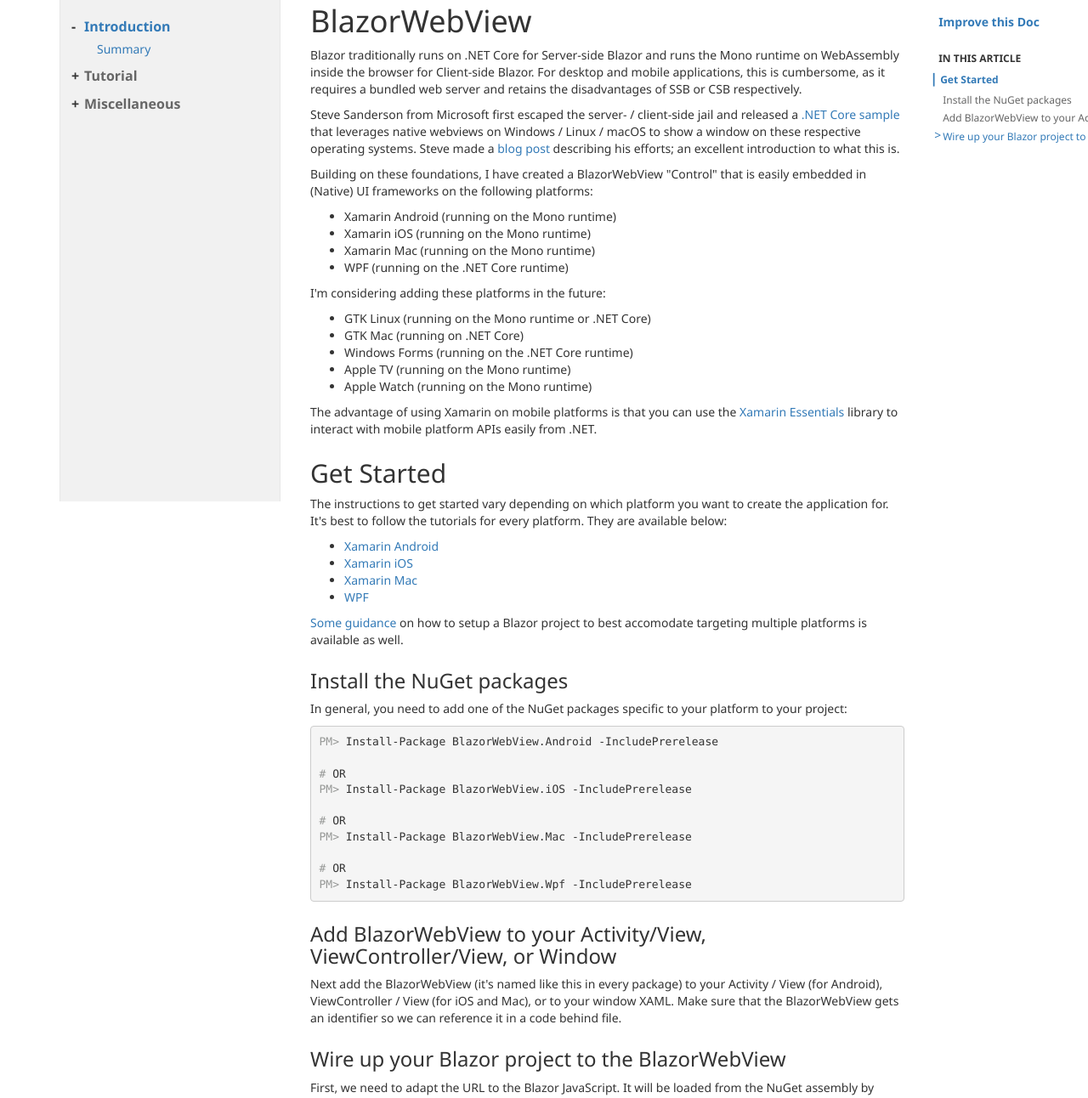
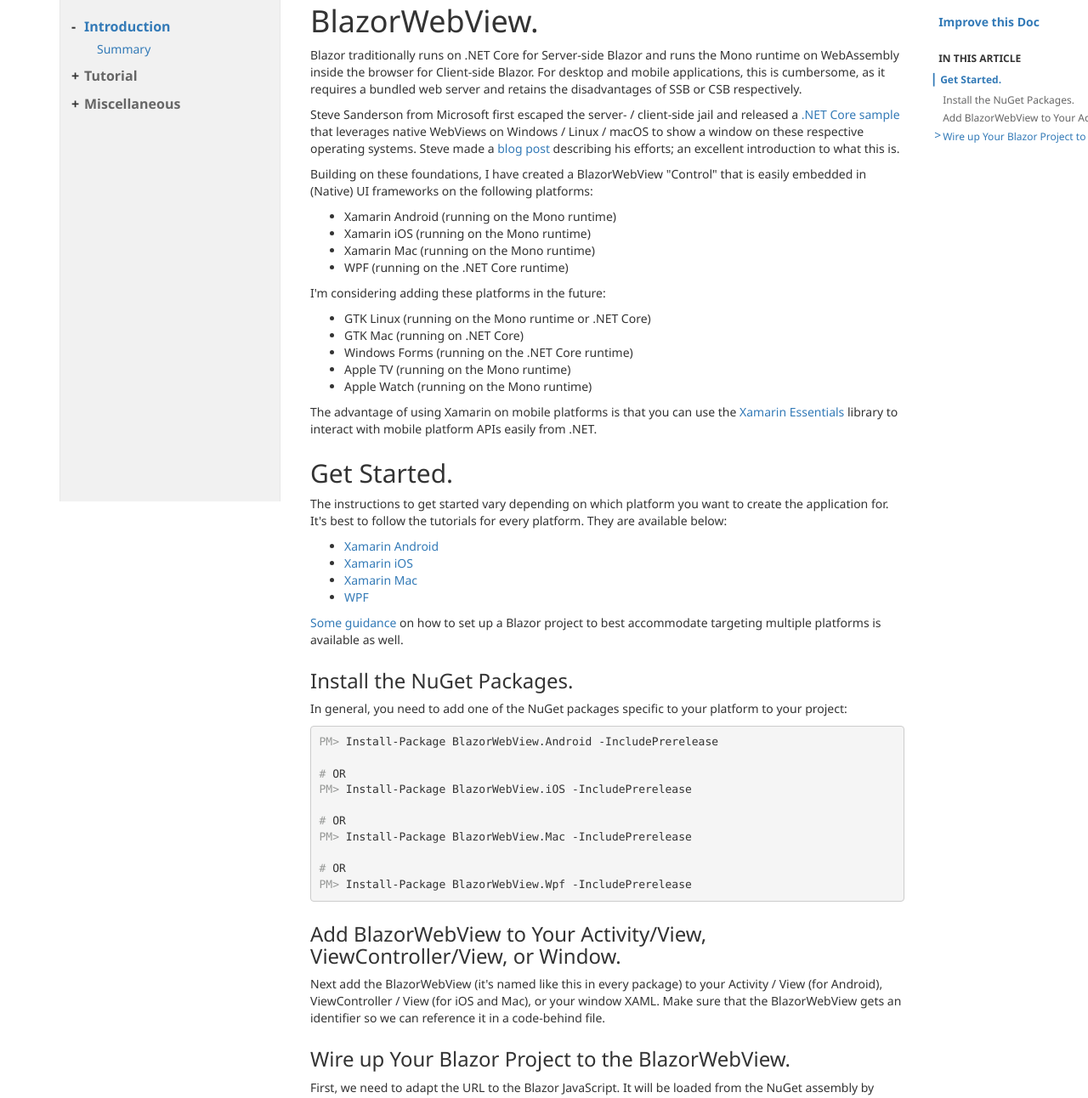
Before and after one commit to jspuij/BlazorWebView.Docs, a plain HTML site: page pages/index.html in a window 1280 px wide. Shown: the part 140-1432 px from the top of the page at 85% size. Drawn offline with Linux system fonts and the light colour scheme.

Commit message:
Automated Documentation.

```diff
--- a/pages/index.html
+++ b/pages/index.html
@@ -5,9 +5,9 @@
   <head>
     <meta charset="utf-8">
     <meta http-equiv="X-UA-Compatible" content="IE=edge,chrome=1">
-    <title>BlazorWebView </title>
+    <title>BlazorWebView. </title>
     <meta name="viewport" content="width=device-width">
-    <meta name="title" content="BlazorWebView ">
+    <meta name="title" content="BlazorWebView. ">
     <meta name="generator" content="docfx 2.51.0.0">
 
     <link rel="shortcut icon" href="../favicon.ico">
@@ -67,14 +67,14 @@
         <div class="article row grid-right">
           <div class="col-md-10">
             <article class="content wrap" id="_content" data-uid="">
-<h1 id="blazorwebview">BlazorWebView</h1>
+<h1 id="blazorwebview">BlazorWebView.</h1>
 
 <p>Blazor traditionally runs on .NET Core for Server-side Blazor and runs the Mono runtime on WebAssembly inside the
 browser for Client-side Blazor. For desktop and mobile applications, this is cumbersome, as it requires a bundled web
 server and retains the disadvantages of SSB or CSB respectively.</p>
 <p>Steve Sanderson from Microsoft first escaped the server- / client-side jail and released a
 <a href="https://github.com/SteveSandersonMS/WebWindow">.NET Core sample</a> that leverages native
-webviews on Windows / Linux / macOS to show a window on these respective operating systems.
+WebViews on Windows / Linux / macOS to show a window on these respective operating systems.
 Steve made a
 <a href="https://blog.stevensanderson.com/2019/11/18/2019-11-18-webwindow-a-cross-platform-webview-for-dotnet-core/">blog post</a>
 describing his efforts; an excellent introduction to what this is.</p>
@@ -97,7 +97,7 @@ on the following platforms:</p>
 <p>The advantage of using Xamarin on mobile platforms is that you can use the
 <a href="https://docs.microsoft.com/en-us/xamarin/essentials/">Xamarin Essentials</a> library to interact with mobile platform
 APIs easily from .NET.</p>
-<h2 id="get-started">Get Started</h2>
+<h2 id="get-started">Get Started.</h2>
 <p>The instructions to get started vary depending on which platform you want to create the application for. It's best
 to follow the tutorials for every platform. They are available below:</p>
 <ul>
@@ -106,8 +106,8 @@ to follow the tutorials for every platform. They are available below:</p>
 <li><a href="mactutorial.md">Xamarin Mac</a></li>
 <li><a href="wpftutorial.md">WPF</a></li>
 </ul>
-<p><a href="prepare.html">Some guidance</a> on how to setup a Blazor project to best accomodate targeting multiple platforms is available as well.</p>
-<h3 id="install-the-nuget-packages">Install the NuGet packages</h3>
+<p><a href="prepare.html">Some guidance</a> on how to set up a Blazor project to best accommodate targeting multiple platforms is available as well.</p>
+<h3 id="install-the-nuget-packages">Install the NuGet Packages.</h3>
 <p>In general, you need to add one of the NuGet packages specific to your platform to your project:</p>
 <pre><code>PM&gt; Install-Package BlazorWebView.Android -IncludePrerelease
 
@@ -120,11 +120,11 @@ PM&gt; Install-Package BlazorWebView.Mac -IncludePrerelease
 # OR
 PM&gt; Install-Package BlazorWebView.Wpf -IncludePrerelease
 </code></pre>
-<h3 id="add-blazorwebview-to-your-activityview-viewcontrollerview-or-window">Add BlazorWebView to your Activity/View, ViewController/View, or Window</h3>
+<h3 id="add-blazorwebview-to-your-activityview-viewcontrollerview-or-window">Add BlazorWebView to Your Activity/View, ViewController/View, or Window.</h3>
 <p>Next add the BlazorWebView (it's named like this in every package) to your Activity / View (for Android),
-ViewController / View (for iOS and Mac), or to your window XAML. Make sure that the BlazorWebView gets an
-identifier so we can reference it in a code behind file.</p>
-<h3 id="wire-up-your-blazor-project-to-the-blazorwebview">Wire up your Blazor project to the BlazorWebView</h3>
+ViewController / View (for iOS and Mac), or your window XAML. Make sure that the BlazorWebView gets an
+identifier so we can reference it in a code-behind file.</p>
+<h3 id="wire-up-your-blazor-project-to-the-blazorwebview">Wire up Your Blazor Project to the BlazorWebView.</h3>
 <p>First, we need to adapt the URL to the Blazor JavaScript. It will be loaded from the NuGet assembly by
 referencing a dedicated scheme. The URL to the Blazor JavaScript is:</p>
 <pre><code>framework://blazor.desktop.js
@@ -147,7 +147,7 @@ referencing a dedicated scheme. The URL to the Blazor JavaScript is:</p>
 &lt;/body&gt;
 &lt;/html&gt;
 </code></pre>
-<p>Finally, we initialize the BlazorWebView from codebehind using the BlazorWebViewHost static class like this:</p>
+<p>Finally, we initialize the BlazorWebView from code-behind using the <code>BlazorWebViewHost</code> static class like this:</p>
 <pre><code class="lang-csharp">BlazorWebViewHost.Run&lt;Startup&gt;(this.blazorWebView, &quot;wwwroot/index.html&quot;);
 </code></pre>
 <p>That's it! That wasn't too difficult, was it?</p>
```
Also changed, not shown: manifest.json.
